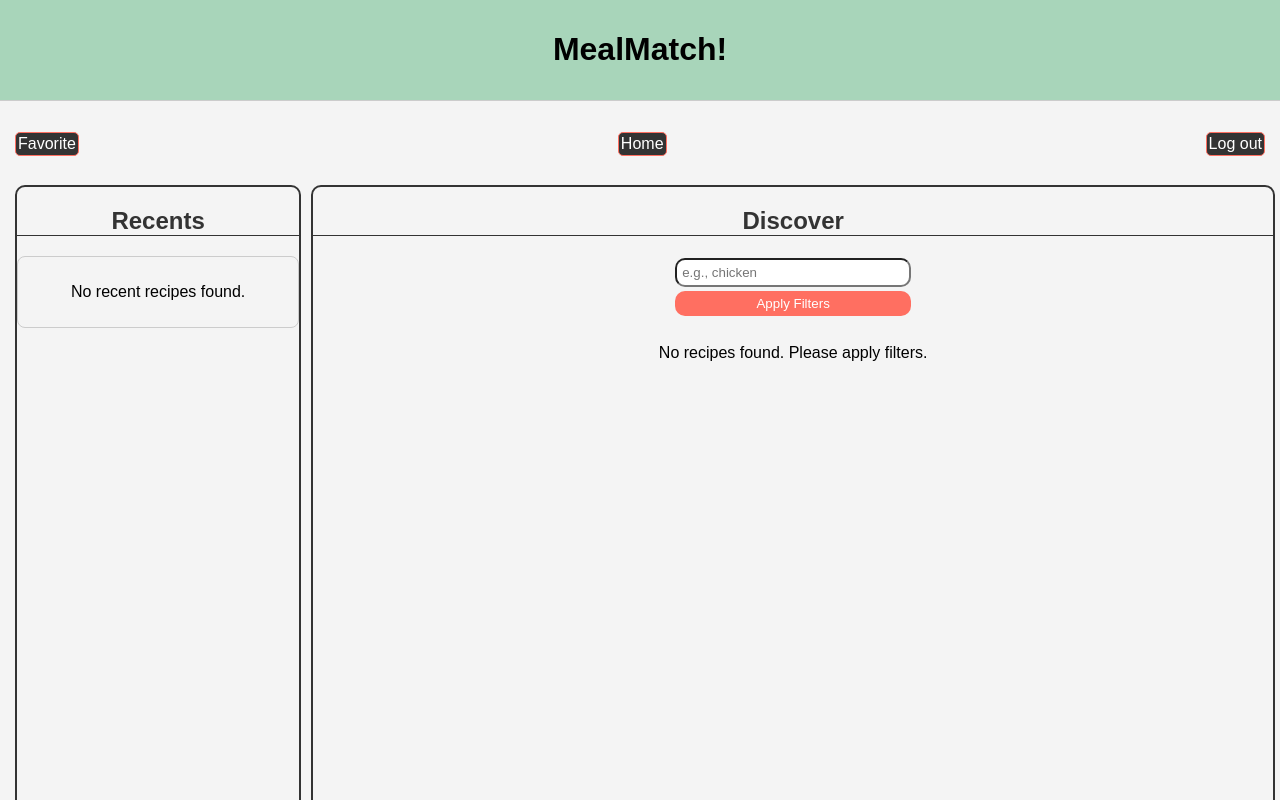
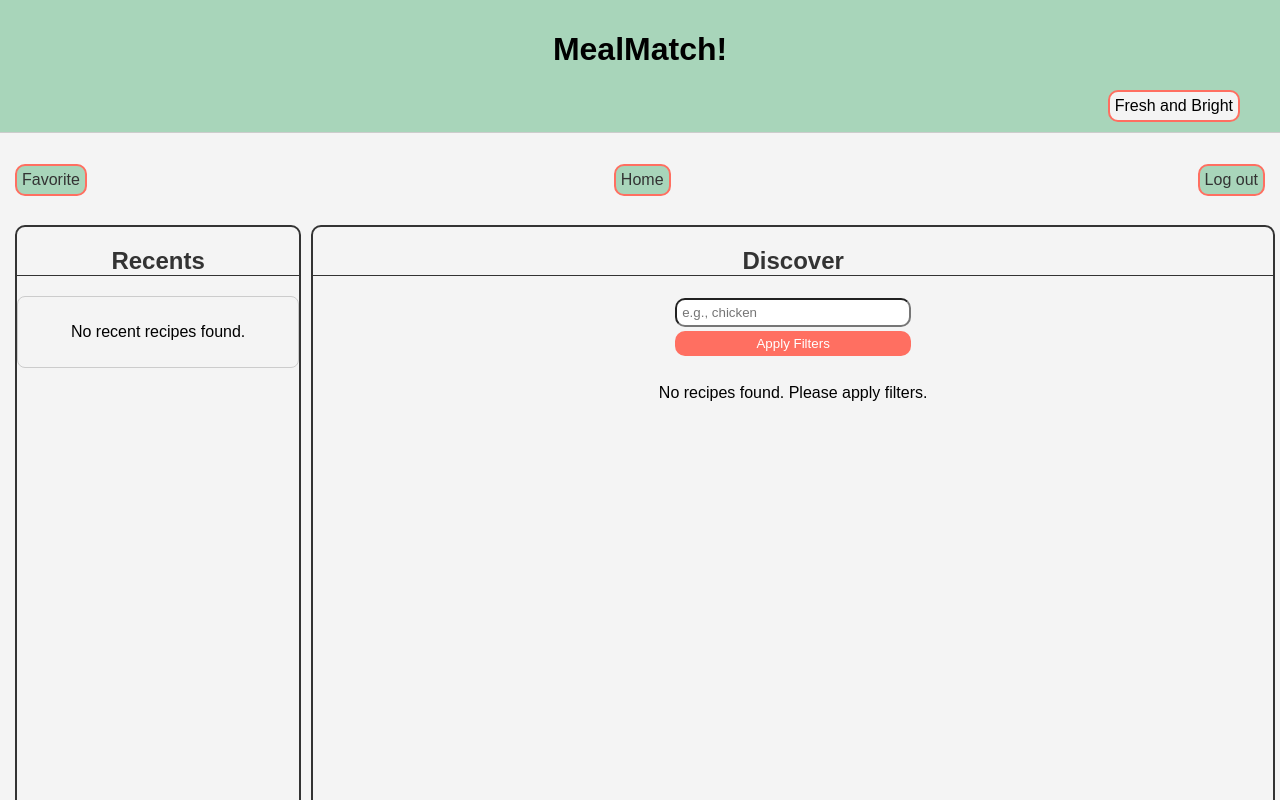
Before and after one commit to jocephuss/MealMatch, a React (Vite) app in the folder client/: page /home in a window 1280 px wide. Shown: the top 800 px of the page. Built offline with nearby package versions, Linux system fonts and the light colour scheme.

Commit message:
Added theme switcher

```diff
--- a/client/src/App.jsx
+++ b/client/src/App.jsx
@@ -1,8 +1,9 @@
 import React, { useState } from "react";
 import { Link, Outlet, useNavigate } from "react-router-dom";
 import "./index.css";
-import Header from "./components/Header"
-import Footer from "./components/Footer"
+import Header from "./components/Header";
+import Footer from "./components/Footer";
+import ThemeSwitcher from "./components/ThemeSwitch";
 
 const App = ({ handleLogin }) => {
   const [isAuthenticated, setIsAuthenticated] = useState(false);
@@ -23,6 +24,7 @@ const App = ({ handleLogin }) => {
     <>
       <header>
         <h1>MealMatch! </h1>
+        <ThemeSwitcher />
 
         {isAuthenticated && (
           <nav>
@@ -46,7 +48,7 @@ const App = ({ handleLogin }) => {
 
       <Outlet />
 
-     <Footer />
+      <Footer />
     </>
   );
 };
--- a/client/src/components/Header/index.jsx
+++ b/client/src/components/Header/index.jsx
@@ -1,8 +1,13 @@
 import { Link } from "react-router-dom";
 import Navigation from "../Navigation/index";
+import ThemeSwitcher from "../ThemeSwitch/index";
 
 const Header = () => {
-  return <Navigation />;
+  return (
+    <div>
+      <Navigation />
+    </div>
+  );
 };
 
 export default Header;
--- /dev/null
+++ b/client/src/components/ThemeSwitch/index.jsx
@@ -0,0 +1,141 @@
+import React, { useState } from "react";
+
+const themes = [
+  {
+    name: "Fresh and Bright",
+    styles: {
+      "--primary-color": "#a8d5ba",
+      "--secondary-color": "#f9ebae",
+      "--accent-color": "#ff6f61",
+      "--background-color": "#f4f4f4",
+      "--text-color": "#333",
+    },
+  },
+  {
+    name: "Ocean Breeze",
+    styles: {
+      "--primary-color": "#0096c7",
+      "--secondary-color": "#90e0ef",
+      "--accent-color": "#00b4d8",
+      "--background-color": "#f0f9ff",
+      "--text-color": "#03045e",
+    },
+  },
+  {
+    name: "Sunset",
+    styles: {
+      "--primary-color": "#ff6f61",
+      "--secondary-color": "#ffccbc",
+      "--accent-color": "#d32f2f",
+      "--background-color": "#ffe0b2",
+      "--text-color": "#4e342e",
+    },
+  },
+  {
+    name: "Ocean",
+    styles: {
+      "--primary-color": "#0077be",
+      "--secondary-color": "#00bcd4",
+      "--accent-color": "#009688",
+      "--background-color": "#e0f7fa",
+      "--text-color": "#004d40",
+    },
+  },
+  {
+    name: "Forest",
+    styles: {
+      "--primary-color": "#3b7a57",
+      "--secondary-color": "#6fb98f",
+      "--accent-color": "#2b5d38",
+      "--background-color": "#e8f5e9",
+      "--text-color": "#3e3e3e",
+    },
+  },
+  {
+    name: "Warm Sunset",
+    styles: {
+      "--primary-color": "#ff6f20",
+      "--secondary-color": "#ffb74d",
+      "--accent-color": "#d84315",
+      "--background-color": "#fff3e0",
+      "--text-color": "#3e2723",
+    },
+  },
+  {
+    name: "Earthy",
+    styles: {
+      "--primary-color": "#556b2f",
+      "--secondary-color": "#d2b48c",
+      "--accent-color": "#e27d60",
+      "--background-color": "#faf3e0",
+      "--text-color": "#3e2723",
+    },
+  },
+  {
+    name: "Modern and Minimal",
+    styles: {
+      "--primary-color": "#4a4a4a",
+      "--secondary-color": "#ffffff",
+      "--accent-color": "#1abc9c",
+      "--background-color": "#f0f0f0",
+      "--text-color": "#3e2723",
+    },
+  },
+  {
+    name: "Warm and Cozy",
+    styles: {
+      "--primary-color": "#ede6d4",
+      "--secondary-color": "#bf4d4d",
+      "--accent-color": "#f6b93b",
+      "--background-color": "#fff8e1",
+      "--text-color": "#333",
+    },
+  },
+  {
+    name: "Bright and Cheerful",
+    styles: {
+      "--primary-color": "#87ceeb",
+      "--secondary-color": "#ffd700",
+      "--accent-color": "#ff3e30",
+      "--background-color": "#f5f5f5",
+      "--text-color": "#3e2723",
+    },
+  },
+  {
+    name: "Elegant and Classy",
+    styles: {
+      "--primary-color": "#9b1b30",
+      "--secondary-color": "#f7e7ce",
+      "--accent-color": "#ffd700",
+      "--background-color": "#faf0e6",
+      "--text-color": "#3e2723",
+    },
+  },
+];
+
+const ThemeSwitcher = () => {
+  // Component to switch between different themes
+  const [currentTheme, setCurrentTheme] = useState(0);
+
+  const handleThemeChange = () => {
+    // Switch to the next theme
+    setCurrentTheme((prevTheme) => (prevTheme + 1) % themes.length);
+    const theme = themes[(currentTheme + 1) % themes.length];
+    Object.entries(theme.styles).forEach(([key, value]) => {
+      // Apply the new theme styles to the document root element
+      document.documentElement.style.setProperty(key, value);
+    });
+  };
+
+  return (
+    <div
+      className="ThemeSwitcher"
+      style={{ cursor: "pointer", marginRight: "20px" }}
+      onClick={handleThemeChange}
+    >
+      {themes[currentTheme].name}
+    </div>
+  );
+};
+
+export default ThemeSwitcher;
--- a/client/src/index.css
+++ b/client/src/index.css
@@ -14,96 +14,6 @@ body {
   --background-color: #f4f4f4;
   --text-color: #333;
 }
-
-/* Color Scheme 2: Ocean Breeze */
-/* :root {
-  --primary-color: #0096c7;
-  --secondary-color: #90e0ef;
-  --accent-color: #00b4d8;
-  --background-color: #f0f9ff;
-  --text-color: #03045e;
-} */
-
-/* Color Scheme 3: Sunset */
-/* :root {
-  --primary-color: #ff6f61;
-  --secondary-color: #ffccbc;
-  --accent-color: #d32f2f;
-  --background-color: #ffe0b2;
-  --text-color: #4e342e;
-} */
-
-/* Color Scheme 4: Ocean */
-/* :root {
-  --primary-color: #0077be;
-  --secondary-color: #00bcd4;
-  --accent-color: #009688;
-  --background-color: #e0f7fa;
-  --text-color: #004d40;
-} */
-
-/* Color Scheme 5: Forest */
-/* :root {
-  --primary-color: #3b7a57;
-  --secondary-color: #6fb98f;
-  --accent-color: #2b5d38;
-  --background-color: #e8f5e9;
-  --text-color: #3e3e3e;
-} */
-
-/* Color Scheme 6: warm sunset */
-/* :root {
-  --primary-color: #ff6f20;
-  --secondary-color: #ffb74d;
-  --accent-color: #d84315;
-  --background-color: #fff3e0;
-  --text-color: #3e2723;
-} */
-
-/* Color Scheme 7: Earthy */
-/* :root {
-  --primary-color: #556b2f;
-  --secondary-color: #d2b48c;
-  --accent-color: #e27d60;
-  --background-color: #faf3e0;
-  --text-color: #3e2723;
-} */
-
-/* Color Scheme 8: Modern and Minimal*/
-/* :root {
-  --primary-color: #4a4a4a;
-  --secondary-color: #ffffff;
-  --accent-color: #1abc9c;
-  --background-color: #f0f0f0;
-  --text-color: #3e2723;
-} */
-
-/* Color Scheme 9:  Warm and Cozy */
-/* :root {
-  --primary-color: #ede6d4;
-  --secondary-color: #bf4d4d;
-  --accent-color: #f6b93b;
-  --background-color: #fff8e1;
-  --text-color: #3e2723;
-} */
-
-/* Color Scheme 10: Bright and Cheerful */
-/* :root {
-  --primary-color: #87ceeb;
-  --secondary-color: #ffd700;
-  --accent-color: #ff3e30;
-  --background-color: #f5f5f5;
-  --text-color: #3e2723;
-} */
-
-/* Color Scheme 11: Elegant and Classy */
-/* :root {
-  --primary-color: #9b1b30;
-  --secondary-color: #f7e7ce;
-  --accent-color: #ffd700;
-  --background-color: #faf0e6;
-  --text-color: #3e2723;
-} */
 
 body {
   background-color: var(--background-color);
@@ -155,6 +65,20 @@ header {
   border-bottom: 1px solid #ccc;
 }
 
+.ThemeSwitcher {
+  border-radius: 10px;
+  padding: 5px;
+  border: 2px solid var(--accent-color);
+  width: fit-content;
+  margin: auto;
+  background-color: var(--background-color);
+}
+
+.ThemeSwitcher:hover {
+  background-color: var(--accent-color);
+  transform: scale(1.08);
+}
+
 .Navs {
   padding: 10px;
   display: flex;
@@ -163,12 +87,12 @@ header {
 }
 
 .Navs a {
-  color: #ffffff;
+  color: var(--text-color);
   text-decoration: none;
-  border: solid 1px var(--accent-color);
-  padding: 2px;
-  border-radius: 5px;
-  background-color: #333;
+  border: solid 2px var(--accent-color);
+  padding: 5px;
+  border-radius: 10px;
+  background-color: var(--primary-color);
 }
 
 .Navs a:hover {
```
